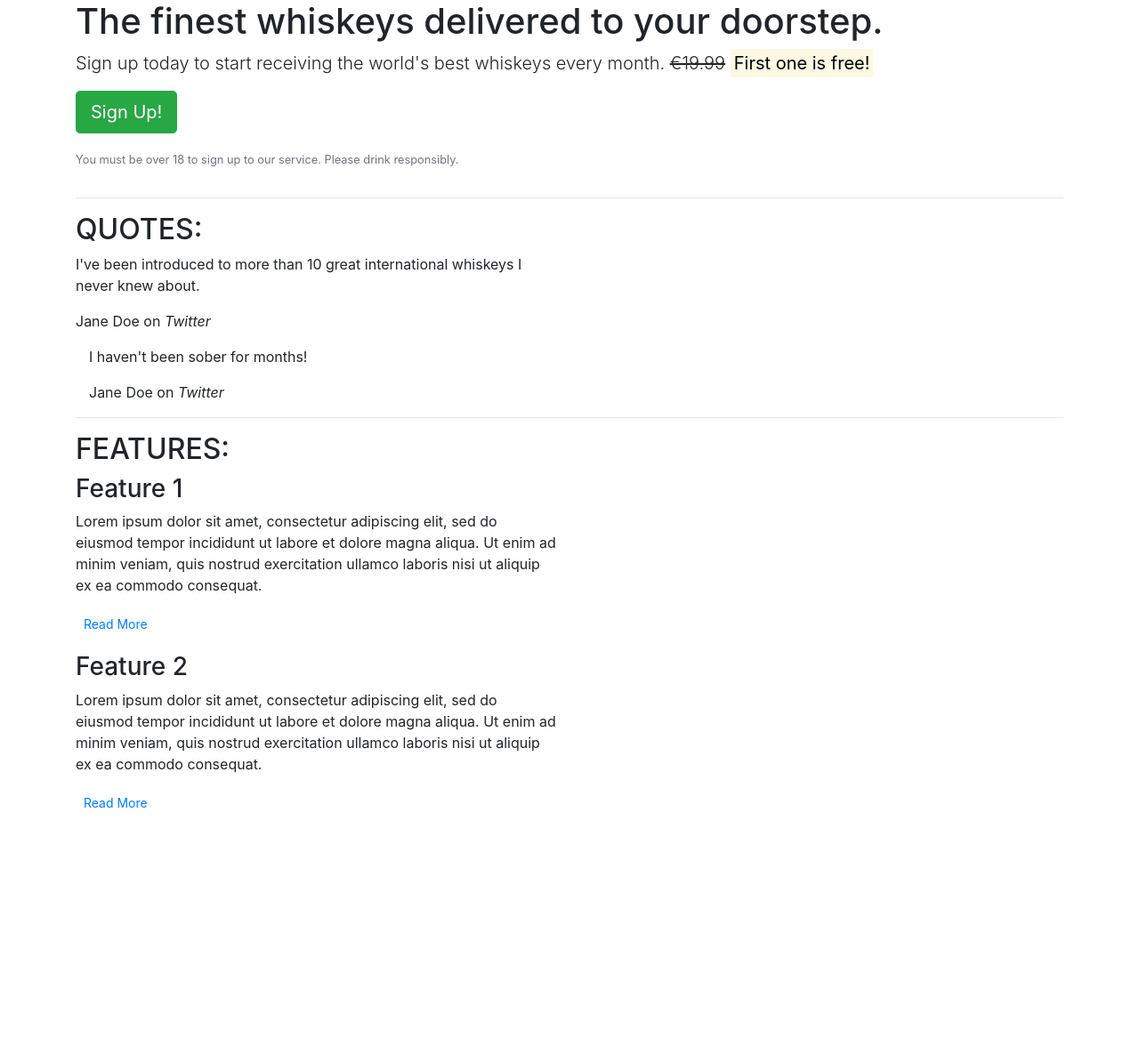
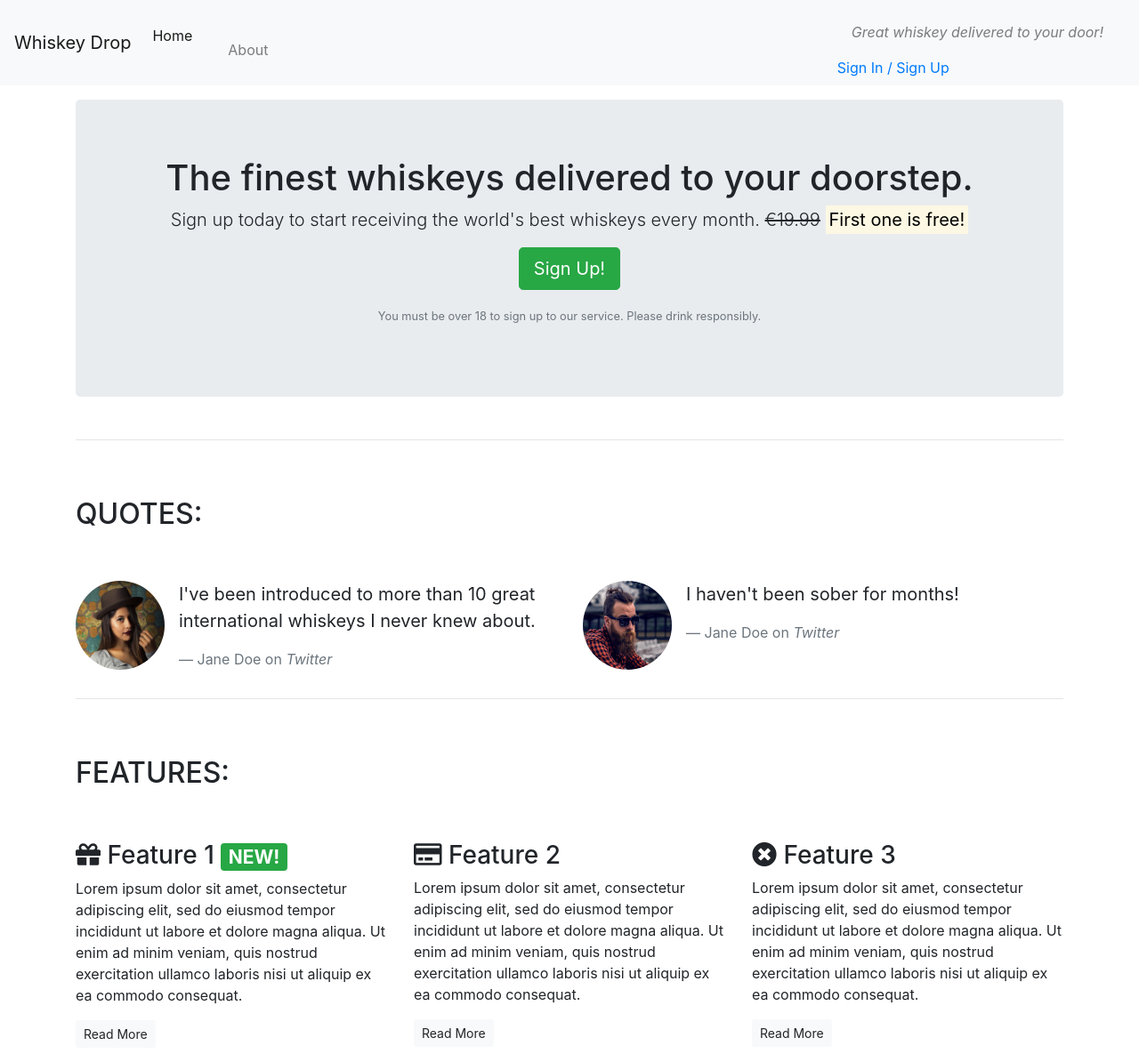
Before and after one commit to shielh/BootstrapWhiskey, a plain HTML site: page index.html in a window 1280 px wide. Shown: the whole page at 89% size. Before the commit the page ends 934 px from the top, so only its background shows below. Drawn offline with nearby package versions, Linux system fonts and the light colour scheme.

Commit message:
add guy and girl image for quote section. add more styling

```diff
--- a/index.html
+++ b/index.html
@@ -6,18 +6,34 @@
     <meta name="viewport" content="width=device-width, initial-scale=1.0">
     <title>Whiskey Drop | Taste a new whiskey every month</title>
     <link rel="stylesheet" href="https://maxcdn.bootstrapcdn.com/bootstrap/4.1.3/css/bootstrap.min.css">
+    <link rel="stylesheet" href="https://use.fontawesome.com/releases/v5.6.1/css/all.css" integrity="sha384-gfdkjb5BdAXd+lj+gudLWI+BXq4IuLW5IT+brZEZsLFm++aCMlF1V92rMkPaX4PP" crossorigin="anonymous">
 </head>
 
 <body>
-    <article class="container">
+    <nav class="navbar navbar-light bg-light navbar-expand-sm">
+        <a href="/" class="navbar-brand">Whiskey Drop</a>
+        <ul class="navbar-nav mr-auto"> <!--pushes nav content over to the left-->
+            <li class="active nav-item mr-2"><a class="nav-link" href="/">Home</li> <!--class as active makes it highlighted-->
+            <li class="nav-item mr-2"><a class="nav-link" href="/">About</li>
+            <li class="nav-item mr-2 d-block d-sm-none"><a class="nav-link" href="/login">Sign In / Sign up</li> <!--Adding signin to navbar for mobile view-->
+        </ul>
+        <div class="d-none d-md-block">
+            <p class="navbar-text my-auto mr-2"><i>Great whiskey delivered to your door!</i></p>
+            <a href="/login">Sign In / Sign Up</a>
+        </div>
+    </nav>
+    <article class="container mt-3"><!--mt-3 gives a top margin to our container and pushes content down a little-->
         <!-- Callout -->
         <div class="row">
-            <div class="col-12">
-            <section class="callout">
+            <div class="col-12"><!--takes up entire width of the page-->
+                <section class="callout jumbotron text-center">
                     <h1>The finest whiskeys delivered to your doorstep.</h1>
-                <p class="lead">Sign up today to start receiving the world's best whiskeys every month. <s>€19.99</s> <strong><mark>First one is free!</mark></strong></p>
+                    <p class="lead">Sign up today to start receiving the world's best whiskeys every month.
+                        <s class="d-none d-sm-inline">€19.99</s> <!--will only display 19.99 when screen size is small or above, not on mobile device-->
+                        <span class="d-inline d-sm-none"><br></span>
+                        <strong><mark>First one is free!</mark></strong></p>
                     <p><button class="btn btn-lg btn-success">Sign Up!</button></p>
-                <p class="text-muted"><small>You must be over 18 to sign up to our service. Please drink responsibly.</small></p>
+                    <p class="text-muted"><small>You must be over 18 to sign up to our service. Please drink responsibly.</small></p><!--text-muted makes font fainter-->
                 </section>
             </div>
         </div>
@@ -27,23 +43,36 @@
         <!-- Quotes -->
         <section class="quotes">
             <div class="row">
-                <div class="col-12">
+                <div class="col-12 my-5"><!--my-5 class gives a little more vertical space making it look cleaner-->
                     <h2 class="text-uppercase">Quotes:</h2>
                 </div>
             </div>
-            <blockquote class="quote">
             <div class="row">
+                <div class="col-12 col-md-6"><!--on tablets the two quotes will be shown side by side taking up 50% each-->
+                    <div class="media">
+                        <div class="d-none d-sm-block"><!--hides images for mobile use-->
+                            <img src="images/girl-image.png" class="rounded-circle mr-3" height=100 width=100>
+                        </div>
+                        <div class="media-body">
+                            <blockquote class="blockquote">
+                                <p>I've been introduced to more than 10 great international whiskeys I never knew about.</p>
+                                    <footer class="blockquote-footer">Jane Doe on <cite title="Twitter">Twitter</cite></footer>
+                             </blockquote>
+                        </div>
+                    </div>
+                </div>
                 <div class="col-12 col-md-6">
-                    <p>I've been introduced to more than 10 great international whiskeys I never knew about.</p>
-                    <footer>Jane Doe on <cite title="Twitter">Twitter</cite></footer>
+                    <div class="media">
+                         <div class="d-none d-sm-block">
+                            <img src="images/guy-image.png" class="rounded-circle mr-3" height=100 width=100>
                          </div>
+                        <div class="media-body">
+                             <blockquote class="blockquote">
+                                 <p>I haven't been sober for months!</p>
+                                    <footer class="blockquote-footer">Jane Doe on <cite title="Twitter">Twitter</cite></footer>
                             </blockquote>
-            <blockquote class="quote">
-                <div class="col-12 col-md-6">
-                    <p>I haven't been sober for months!</p>
-                    <footer>Jane Doe on <cite title="Twitter">Twitter</cite></footer>
                         </div>
-            </blockquote>
+                    </div>
             </div>
         </section>
         <!-- /.quotes -->
@@ -52,30 +81,30 @@
         <!-- Features -->
         <section class="features">
             <div class="row">
-                <div class="col-12">
+                <div class="col-12 my-5">
                     <h2 class="text-uppercase">Features:</h2>
                 </div>
             </div>
             <div class="row">
+                <div class="col-12 col-md-6 col-lg-4">
                     <div class="feature">
-                <div class="col-12 col-md-6">
-                    <h3>Feature 1</h3>
+                        <h3><i class="fas fa-gift"></i> Feature 1 <span class="badge badge-success">NEW!</span></h3><!--Creates bright green NEW badge beside feature, drawing emphasis to it-->
                         <p>Lorem ipsum dolor sit amet, consectetur adipiscing elit, sed do eiusmod tempor incididunt ut labore et dolore magna aliqua. Ut enim ad minim veniam, quis nostrud exercitation ullamco laboris nisi ut aliquip ex ea commodo consequat.</p>
-                    <p><a class="btn btn-sm btn-default" href="">Read More</a></p>
+                        <p><a class="btn btn-sm btn-light" href="">Read More</a></p>
                     </div>
                 </div>
+                <div class="col-12 col-md-6 col-lg-4">
                     <div class="feature">
-                <div class="col-12 col-md-6">
-                    <h3>Feature 2</h3>
+                        <h3><i class="far fa-credit-card"></i> Feature 2</h3>
                         <p>Lorem ipsum dolor sit amet, consectetur adipiscing elit, sed do eiusmod tempor incididunt ut labore et dolore magna aliqua. Ut enim ad minim veniam, quis nostrud exercitation ullamco laboris nisi ut aliquip ex ea commodo consequat.</p>
-                    <p><a class="btn btn-sm btn-default" href="">Read More</a></p>
+                        <p><a class="btn btn-sm btn-light" href="">Read More</a></p>
                     </div>
                 </div>
+                <div class="col-12 d-md-none d-lg-block col-lg-4">
                     <div class="feature">
-                <div class="col-12 d-md-none">
-                    <h3>Feature 3</h3>
+                        <h3><i class="fas fa-times-circle"></i> Feature 3</h3>
                         <p>Lorem ipsum dolor sit amet, consectetur adipiscing elit, sed do eiusmod tempor incididunt ut labore et dolore magna aliqua. Ut enim ad minim veniam, quis nostrud exercitation ullamco laboris nisi ut aliquip ex ea commodo consequat.</p>
-                    <p><a class="btn btn-sm btn-default" href="">Read More</a></p>
+                        <p><a class="btn btn-sm btn-light" href="">Read More</a></p>
                     </div>
                 </div>
             </div>
```
Also changed, not shown: images/girl-image.png (added), images/guy-image.png (added), 1 other file. Lines whose indentation alone changed are shown as unchanged.
